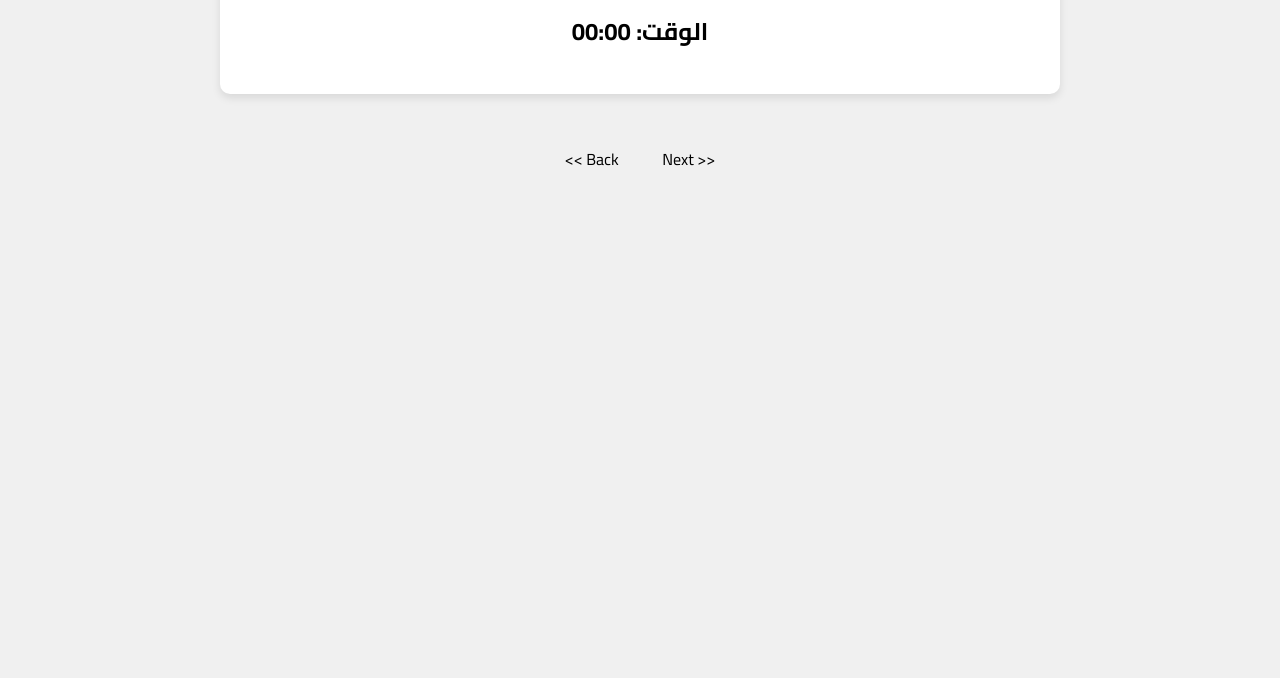
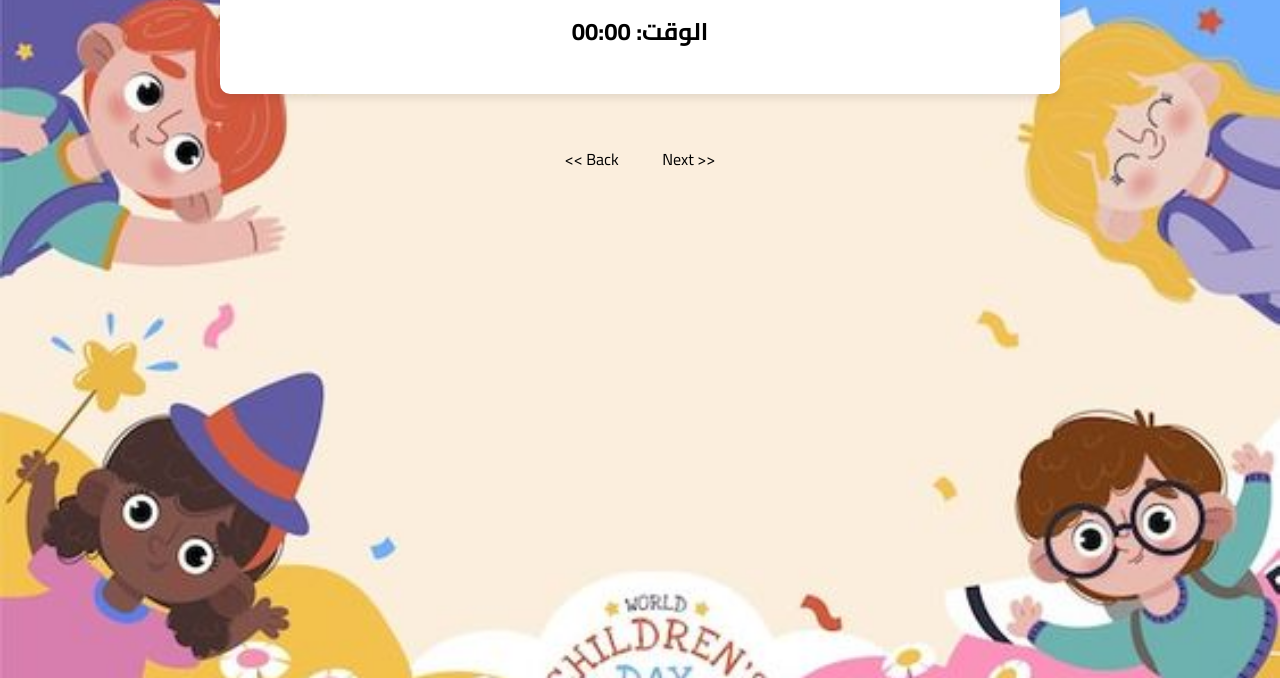
Before and after one commit to msaidhassan/E-Learning-for-kids, a plain HTML site: page cards.html in a window 1280 px wide. Shown: the part 122-800 px from the top of the page. Drawn offline with Linux system fonts and the light colour scheme.

Commit message:
Update cards.css

```diff
--- a/css/cards.css
+++ b/css/cards.css
@@ -4,7 +4,7 @@ body {
   background-color: #f0f0f0;
   margin: 0;
   padding: 0;
-  background-image: url('assets/arabic/img/background3.jp.jpg');
+  background-image: url('../assets/arabic/img/background3.jp.jpg');
   background-repeat: no-repeat;
   background-size: cover;
   /* background-position: center; */
```
